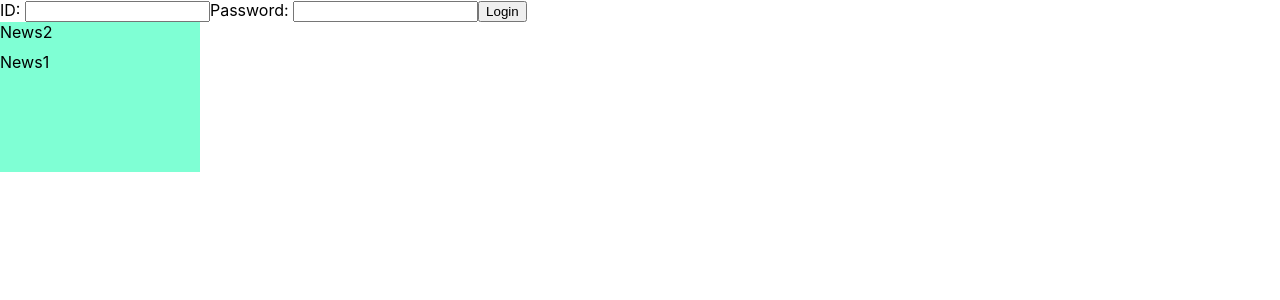
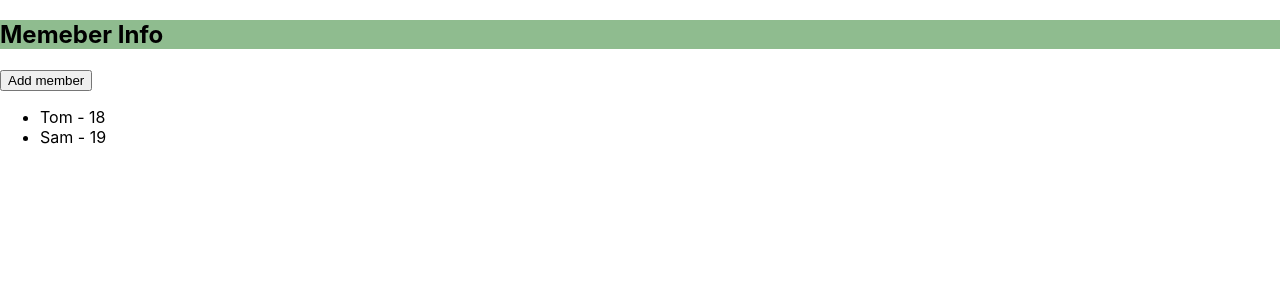
Before and after one commit to shengyu/reacthi, a React (Create React App) app: page / in a window 1280 px wide. Shown: the top 300 px of the page. Built offline with nearby package versions, Linux system fonts and the light colour scheme.

Commit message:
Reorg the structure

```diff
--- a/public/index.html
+++ b/public/index.html
@@ -10,35 +10,13 @@
       content="Web site created using create-react-app"
     />
     <link rel="apple-touch-icon" href="%PUBLIC_URL%/logo192.png" />
-    <!--
-      manifest.json provides metadata used when your web app is installed on a
-      user's mobile device or desktop. See https://developers.google.com/web/fundamentals/web-app-manifest/
-    -->
+
     <link rel="manifest" href="%PUBLIC_URL%/manifest.json" />
-    <!--
-      Notice the use of %PUBLIC_URL% in the tags above.
-      It will be replaced with the URL of the `public` folder during the build.
-      Only files inside the `public` folder can be referenced from the HTML.
 
-      Unlike "/favicon.ico" or "favicon.ico", "%PUBLIC_URL%/favicon.ico" will
-      work correctly both with client-side routing and a non-root public URL.
-      Learn how to configure a non-root public URL by running `npm run build`.
-    -->
     <title>React App</title>
   </head>
   <body>
     <noscript>You need to enable JavaScript to run this app.</noscript>
     <div id="root"></div>
-    <div id="life"></div>
-    <!--
-      This HTML file is a template.
-      If you open it directly in the browser, you will see an empty page.
-
-      You can add webfonts, meta tags, or analytics to this file.
-      The build step will place the bundled scripts into the <body> tag.
-
-      To begin the development, run `npm start` or `yarn start`.
-      To create a production bundle, use `npm run build` or `yarn build`.
-    -->
   </body>
 </html>
--- a/src/App.js
+++ b/src/App.js
@@ -1,16 +1,9 @@
+import Member from "./components/Member/Member";
 
 function App() {
-  const data = ['Amazon', 'Google', 'Microsoft', 'Apple']
   return (
     <div>
-      <h1>Big Tech Companies</h1>
-      <ul>
-        {
-          data.map((item) => {
-            return <li key={item}>{item}</li>
-          })
-        }
-      </ul>
+      <Member />
     </div>
   );
 }
--- /dev/null
+++ b/src/components/Member/Member.css
@@ -0,0 +1,3 @@
+.info {
+    background-color:darkseagreen;
+}
--- /dev/null
+++ b/src/components/Member/Member.jsx
@@ -0,0 +1,34 @@
+import React from 'react'
+import './Member.css'
+export default class Member extends React.Component {
+    state = {
+        members: [
+            { id: 1, name: 'Tom', age: 18 },
+            { id: 2, name: 'Sam', age: 19 },
+        ]
+    }
+
+    add = () => {
+        const { members } = this.state
+        const m = { id: members.length + 1, name: 'Jim', age: 20 }
+        this.setState({members: [m, ...members]})
+    }
+
+    render() {
+        return (
+            <div>
+                <h2 className="info">Memeber Info</h2>
+                <button onClick={this.add}>Add member</button>
+                <ul>
+                    {
+                        this.state.members.map((m) => {
+                            return <li key={m.id}>{m.name} - {m.age}</li>
+                        })
+                    }
+                </ul>
+            </div>
+        )
+
+    }
+
+}
--- a/src/index.js
+++ b/src/index.js
@@ -1,22 +1,14 @@
 import React from 'react';
 import ReactDOM from 'react-dom';
+import App from './App'
 import './index.css';
 import reportWebVitals from './reportWebVitals';
-import Login from './Login';
-import LifeCycle from './LifeCycle';
 
 ReactDOM.render(
   <React.StrictMode>
-    <Login />
+    <App />
   </React.StrictMode>,
   document.getElementById('root')
-);
-
-ReactDOM.render(
-  <React.StrictMode>
-    <LifeCycle />
-  </React.StrictMode>,
-  document.getElementById('life')
 );
 
 // If you want to start measuring performance in your app, pass a function
```
Also changed, not shown: src/components/Demo/Demo.js (renamed from src/Demo.js), src/components/Demo/Login.jsx (renamed from src/Login.jsx), src/components/Demo/Person.js (renamed from src/Person.js), src/components/Demo/Weather.js (renamed from src/Weather.js), src/components/LifeCycle/LifeCycle.css (renamed from src/LifeCycle.css), src/components/LifeCycle/LifeCycle.jsx (renamed from src/LifeCycle.jsx).
